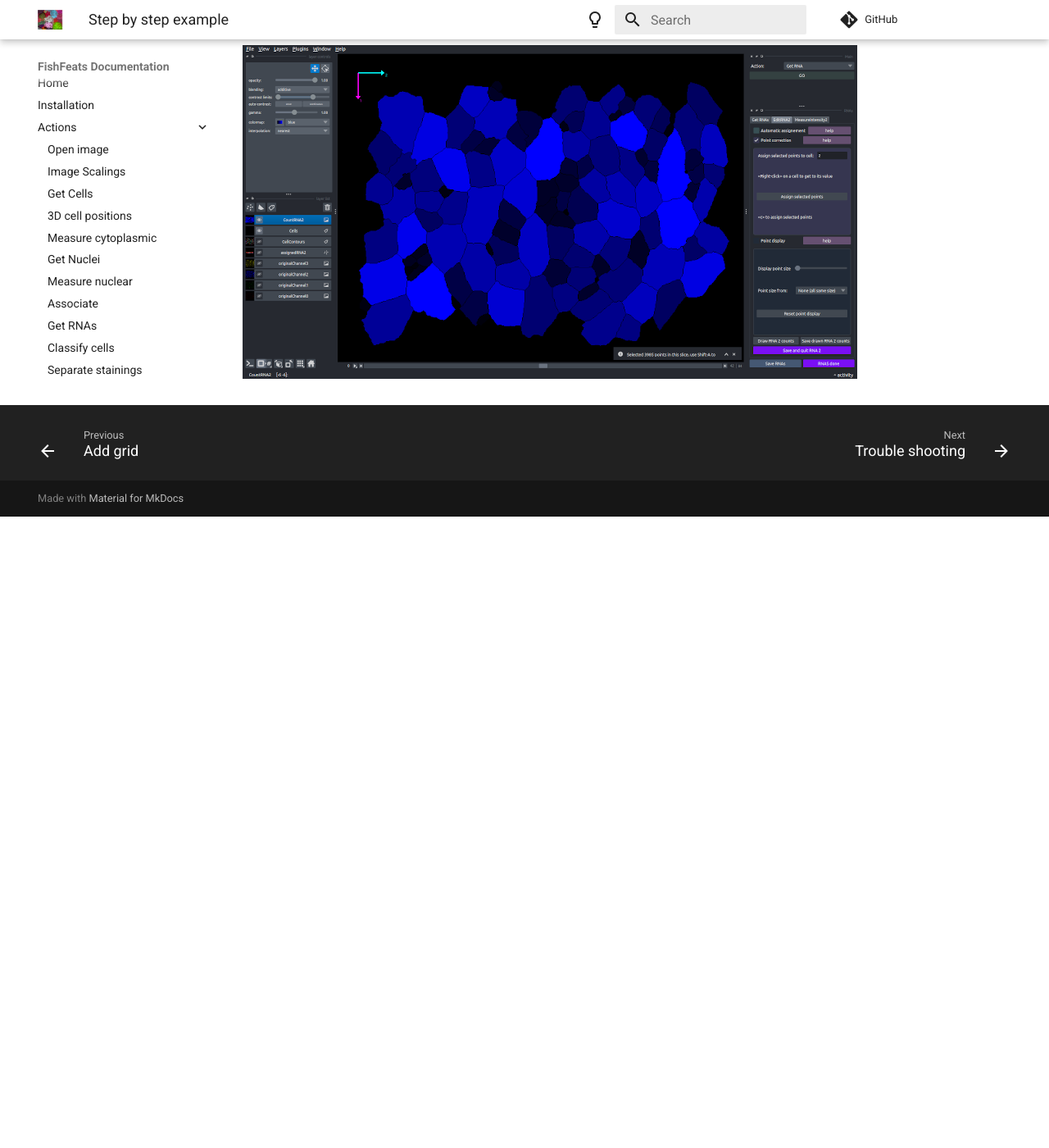
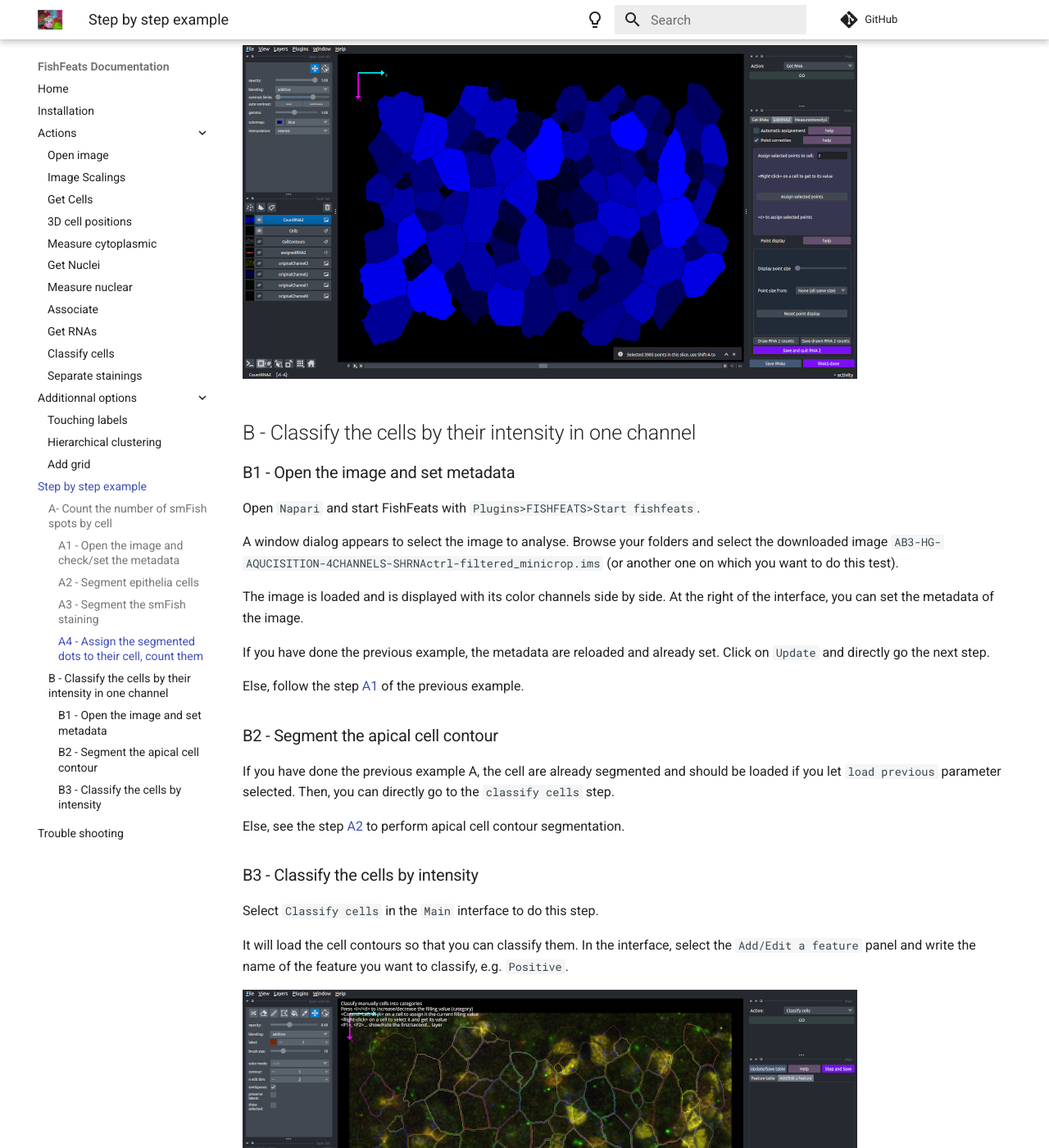
Before and after one commit to gletort/FishFeats, an MkDocs documentation site: the page built from docs/Step-by-step.md, in a window 1280 px wide and 1400 px high, scrolled down 5236 px. Shown: the whole window at 82% size. Built offline with MkDocs 1.6.1 and Material for MkDocs 9.7.7, drawn with Linux system fonts in a browser that asks for light colours; comment, search, counter and statistics services are not loaded; before the commit the page ends 5866 px from its top, so only the background shows below that; some of the changed text lies outside the part shown.

Commit message:
doc classify

```diff
--- a/docs/Step-by-step.md
+++ b/docs/Step-by-step.md
@@ -5,9 +5,9 @@
 
 All the examples here are done with the image `AB3-HG-AQUCISITION-4CHANNELS-SHRNActrl-filtered_minicrop.ims`.
 
-## Count the number of smFish spots by cell
+## A- Count the number of smFish spots by cell
 
-### 1 - Open the image and check/set the metadata
+### A1 - Open the image and check/set the metadata
 
 Open `Napari` and start FishFeats with `Plugins>FISHFEATS>Start fishfeats`.
 
@@ -35,12 +35,12 @@
 
 You can then choose which steps to perform depending of your analysis by selecting the step in the `Main` panel in the right side of the window.
 
-### 2 - Segment epithelia cells
+### A2 - Segment epithelia cells
 
 To segment the apical contour of the cells, choose `Get cells` option.
 
 If you have already done this step, the plugin will write `Found projection file` and/or `Found cell file` if it found the corresponding files with the default names.
-You can then choose the option `Load preivous files` to directly load them and go to the manual curation step.
+You can then choose the option `Load previous files` to directly load them and go to the manual curation step.
 
 Else, select `do projection and segmentation`.
 
@@ -74,7 +74,7 @@
 If you open the result file (`AB3-HG-AQUCISITION-4CHANNELS-SHRNActrl-filtered_minicrop_results.csv`) in a table editor (e.g. Excel, R, Prism..) you can already analyse these data (number of cell, apical area, position).
 This file will be enriched with all new information that you will add by performing other steps.
 
-### 3 - Segment the smFish staining
+### A3 - Segment the smFish staining
 
 Select `Get RNA` in the `Main` interface for this step.
 
@@ -101,7 +101,7 @@
 
 ![RNA segmentation done](./imgs/step_rnagot.png)
 
-### 4 - Assign the segmented dots to their cell, count them
+### A4 - Assign the segmented dots to their cell, count them
 
 `Automatic assignement` options allow to perform an automatic assignement of each spot to its most likely cell.
 We will do assignement with the simplest method, which is the `Projection`.
@@ -124,3 +124,60 @@
 You obtain the map of the cells, where each cell is colored by its number of RNA2 spots assigned to it by Projection, then manually corrected.
 
 ![RNA counts](./imgs/step_rnacount.png)
+
+
+## B - Classify the cells by their intensity in one channel
+
+### B1 - Open the image and set metadata
+
+Open `Napari` and start FishFeats with `Plugins>FISHFEATS>Start fishfeats`.
+
+A window dialog appears to select the image to analyse.
+Browse your folders and select the downloaded image `AB3-HG-AQUCISITION-4CHANNELS-SHRNActrl-filtered_minicrop.ims` (or another one on which you want to do this test).
+
+The image is loaded and is displayed with its color channels side by side.
+At the right of the interface, you can set the metadata of the image.
+
+If you have done the previous example, the metadata are reloaded and already set.
+Click on `Update` and directly go the next step.
+
+Else, follow the step [A1](#a1---open-the-image-and-checkset-the-metadata) of the previous example.
+
+### B2 - Segment the apical cell contour
+
+If you have done the previous example A, the cell are already segmented and should be loaded if you let `load previous` parameter selected.
+Then, you can directly go to the `classify cells` step.
+
+Else, see the step [A2](#a2---segment-epithelia-cells) to perform apical cell contour segmentation.
+
+### B3 - Classify the cells by intensity
+
+Select `Classify cells` in the `Main` interface to do this step.
+
+It will load the cell contours so that you can classify them.
+In the interface, select the `Add/Edit a feature` panel and write the name of the feature you want to classify, e.g. `Positive`.
+
+![classify cell begin](./imgs/step_class.png)
+
+Click on `Do feature` to open an interface that allows you to initialize the cell classification.
+
+![classify parameters](./imgs/step_classpara.png)
+
+Select `channel projection+threshold` to set an initial classification based on the projected intensity of one channel.
+Select `1` in `channel to project` parameter to perform this thresholding on the `originalChannel1` channel (the green one).
+Set `Threshold` to `1.2` and click `Create new feature` to launch the classification.
+
+![classified cells](./imgs/step_classdone.png)
+
+A new layer called `Feat_nameofyourfeatureCells` is added to the viewer.
+It contains the cells colored by their class.
+You can easily edit this classification with the shortcuts that are listed in the top left part of the window and the options in the `Edit Feat_Positive` panel.
+
+Set the current class value to 2 by pressing <kbd>i</kbd>.
+Press <kbd>Ctrl</kbd>+right-click on a cell that you consider as Positive to set it to the 2nd class (Positive class, in light blue).
+
+Press <kbd>i</kbd> or <kbd>d</kbd> to set the current class value to 1 (negative cells, in maroon), and <kbd>Control</kbd>+right click on the cells that you want to set as Negative.
+
+You can see the table of each cell and its value for the feature (or other features already done) in the `Features table` menu. Click on `Update table` to update it to the latest value of the new feature.
+
+Click on `Stop and Save` or on `Feat_Positive done` when you have finished to save the classification (in the result file with the other analysis).
```
Also changed, not shown: docs/imgs/step_class.png (added), docs/imgs/step_classdone.png (added), docs/imgs/step_classpara.png (added).
